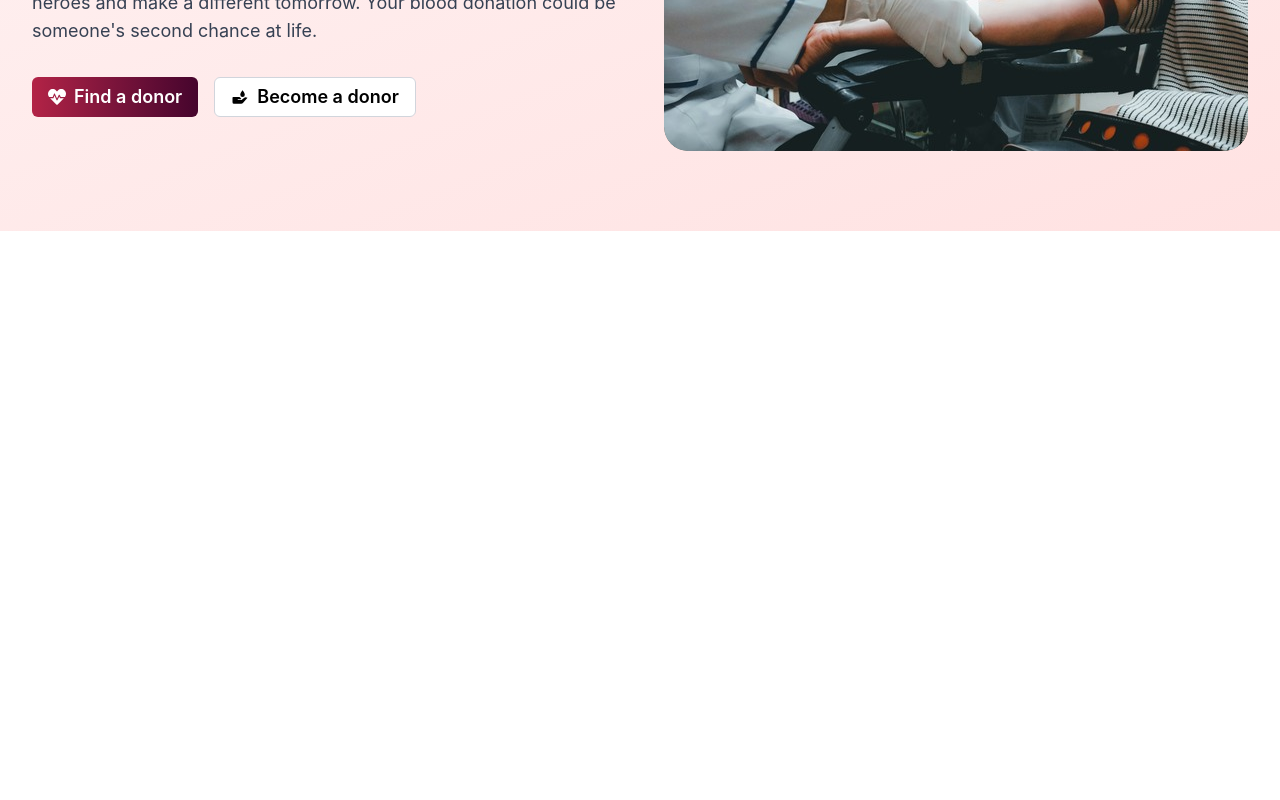
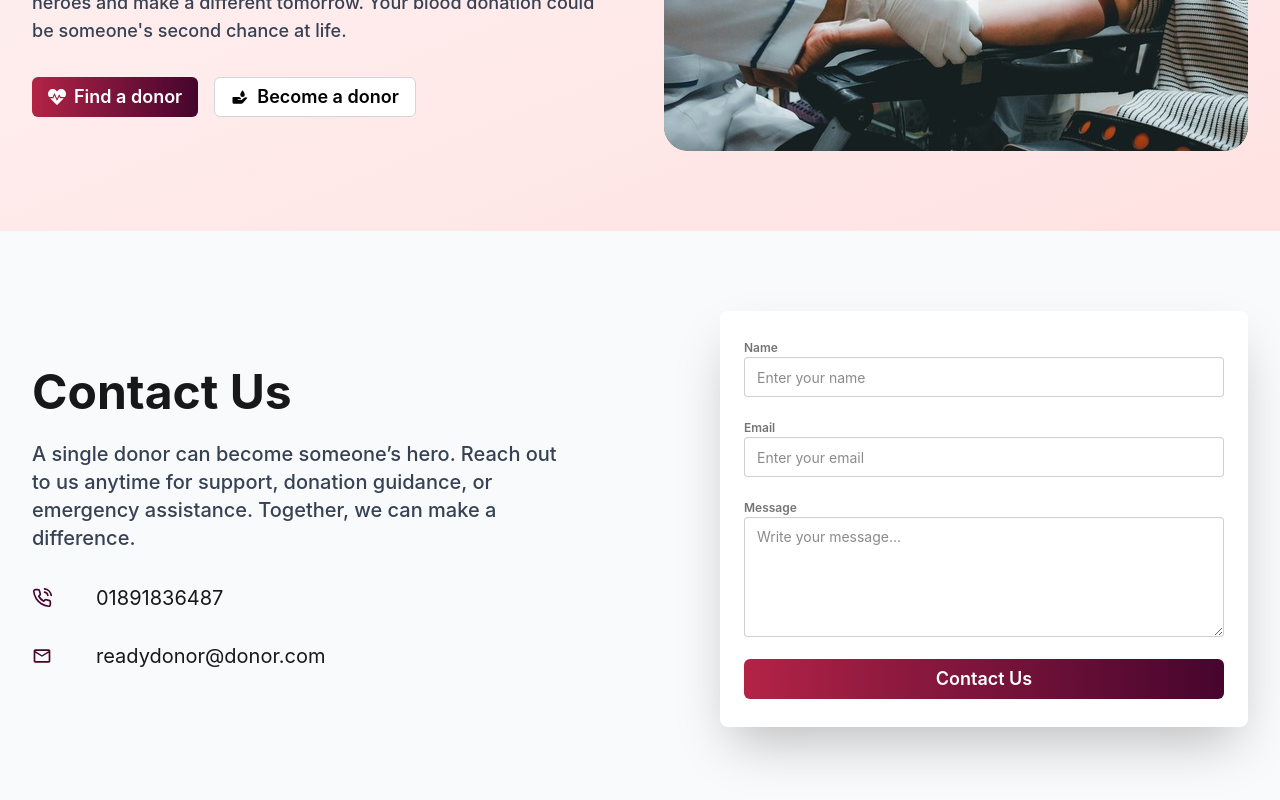
Before and after one commit to Mohammad-ali-05/ready-donor-client, a React (Vite) app: page /home in a window 1280 px wide. Shown: the part 338-1138 px from the top of the page. Before the commit the page ends 800 px from the top, so only its background shows below. Built offline with nearby package versions, Linux system fonts and the light colour scheme.

Commit message:
Added style to banner. Compleated contast use Section and added it to the home page.

```diff
--- a/src/pages/home/Home.jsx
+++ b/src/pages/home/Home.jsx
@@ -1,10 +1,12 @@
 import React from 'react';
 import Banner from './components/Banner';
+import ContactUs from './components/ContactUs';
 
 const Home = () => {
     return (
         <>
             <Banner></Banner>
+            <ContactUs></ContactUs>
         </>
     );
 };
--- a/src/pages/home/components/Banner.jsx
+++ b/src/pages/home/components/Banner.jsx
@@ -25,7 +25,7 @@ const Banner = () => {
                                 Blood Donation
                             </span>
                         </h1>
-                        <p className="text-lg text-gray-700 mb-8">
+                        <p className="text-lg text-gray-700 font-medium mb-8">
                             Every donation can save up to three lives. Join our
                             community of heroes and make a different tomorrow.
                             Your blood donation could be someone's second chance
--- /dev/null
+++ b/src/pages/home/components/ContactUs.jsx
@@ -0,0 +1,79 @@
+import React from "react";
+import { FiPhoneCall } from "react-icons/fi";
+import { MdOutlineMail } from "react-icons/md";
+
+const ContactUs = () => {
+    return (
+        <section className="py-20 bg-gray-50">
+            <div className="max-w-7xl mx-auto px-4 sm:px-6 lg:px-8">
+                <div className="grid grid-cols-1 lg:grid-cols-2 gap-6 lg:gap-40">
+                    <div className="flex flex-col justify-center items-start">
+                        <h2 className="text-4xl md:text-5xl text-center lg:text-left font-bold mb-6">
+                            Contact Us
+                        </h2>
+                        <p className="text-xl text-gray-700 font-medium mb-8">
+                            A single donor can become someone’s hero. Reach out
+                            to us anytime for support, donation guidance, or
+                            emergency assistance. Together, we can make a
+                            difference.
+                        </p>
+                        <div className="flex flex-col gap-7.5">
+                            <div className="text-xl flex items-center gap-11">
+                                <FiPhoneCall className="text-[#46052D]" />{" "}
+                                <p>01891836487</p>
+                            </div>
+                            <div className="text-xl flex items-center gap-11">
+                                <MdOutlineMail className="text-[#46052D]" />
+                                <p>readydonor@donor.com</p>
+                            </div>
+                        </div>
+                    </div>
+                    <div>
+                        <div className="card bg-base-100 w-full shadow-2xl">
+                            <div className="card-body">
+                                <form>
+                                    <fieldset className="fieldset space-y-4">
+                                        <div>
+                                            <label className="label font-semibold">
+                                                Name
+                                            </label>
+                                            <input
+                                                type="text"
+                                                className="input input-bordered w-full"
+                                                placeholder="Enter your name"
+                                            />
+                                        </div>
+                                        <div>
+                                            <label className="label font-semibold">
+                                                Email
+                                            </label>
+                                            <input
+                                                type="email"
+                                                className="input input-bordered w-full"
+                                                placeholder="Enter your email"
+                                            />
+                                        </div>
+                                        <div>
+                                            <label className="label font-semibold">
+                                                Message
+                                            </label>
+                                            <textarea
+                                                className="textarea textarea-bordered w-full h-30"
+                                                name="message"
+                                                placeholder="Write your message..."></textarea>
+                                        </div>
+                                        <button className="text-lg text-white font-semibold bg-linear-to-r rounded-md from-[#B32346] to-[#46052D] h-10 px-4 hover:opacity-85">
+                                            Contact Us
+                                        </button>
+                                    </fieldset>
+                                </form>
+                            </div>
+                        </div>
+                    </div>
+                </div>
+            </div>
+        </section>
+    );
+};
+
+export default ContactUs;
```
